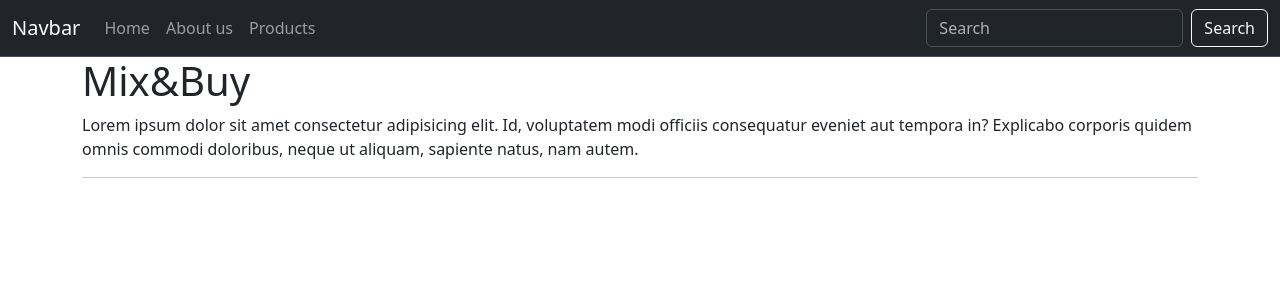
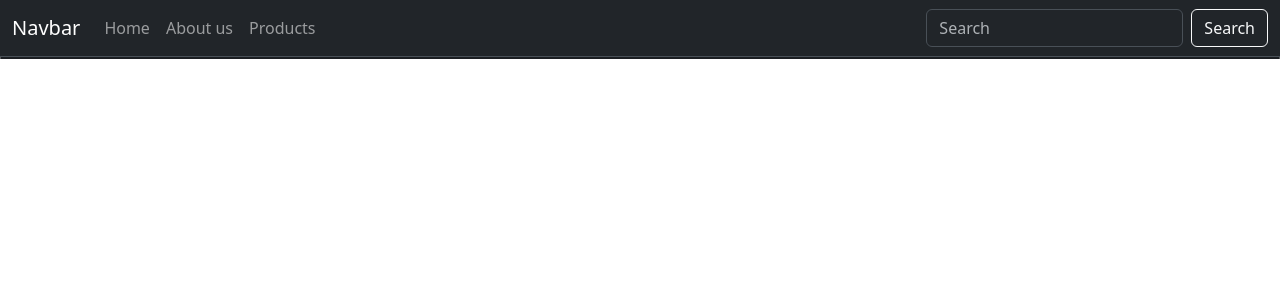
Before and after one commit to akthernahela/react-router, a React (Vite) app: page / in a window 1280 px wide. Shown: the top 300 px of the page. Built offline with nearby package versions, Linux system fonts and the light colour scheme.

Commit message:
Edit the homepage

```diff
--- a/src/shop/AboutUs.jsx
+++ b/src/shop/AboutUs.jsx
@@ -7,15 +7,15 @@ export default function AboutUs() {
         <>
             <Header />
             <Main />
-            <div class="p-5 mb-4 bg-light rounded-3">
-                <div class="container-fluid py-5">
-                    <h1 class="display-5 fw-bold">About Us</h1>
-                    <p class="col-md-8 fs-4">
+            <div className="p-5 mb-4 bg-light rounded-3">
+                <div className="container-fluid py-5">
+                    <h1 className="display-5 fw-bold">About Us</h1>
+                    <p className="col-md-8 fs-4">
                         Using a series of utilities, you can create this jumbotron, just
                         like the one in previous versions of Bootstrap. Check out the
                         examples below for how you can remix and restyle it to your liking.
                     </p>
-                    <button class="btn btn-primary btn-lg" type="button">
+                    <button className="btn btn-primary btn-lg" type="button">
                         Example button
                     </button>
                 </div>
--- a/src/shop/HomePage.jsx
+++ b/src/shop/HomePage.jsx
@@ -7,7 +7,14 @@ export default function HomePage() {
     return (
         <>
             <Header />
-            <Main />
+            <div class="card text-bg-dark">
+
+                <div class="card-img-overlay">
+                    <h5 class="card-title">Card title</h5>
+                    <p class="card-text">This is a wider card with supporting text below as a natural lead-in to additional content. This content is a little bit longer.</p>
+                    <p class="card-text"><small>Last updated 3 mins ago</small></p>
+                </div>
+            </div>
         </>
 
     )
```
